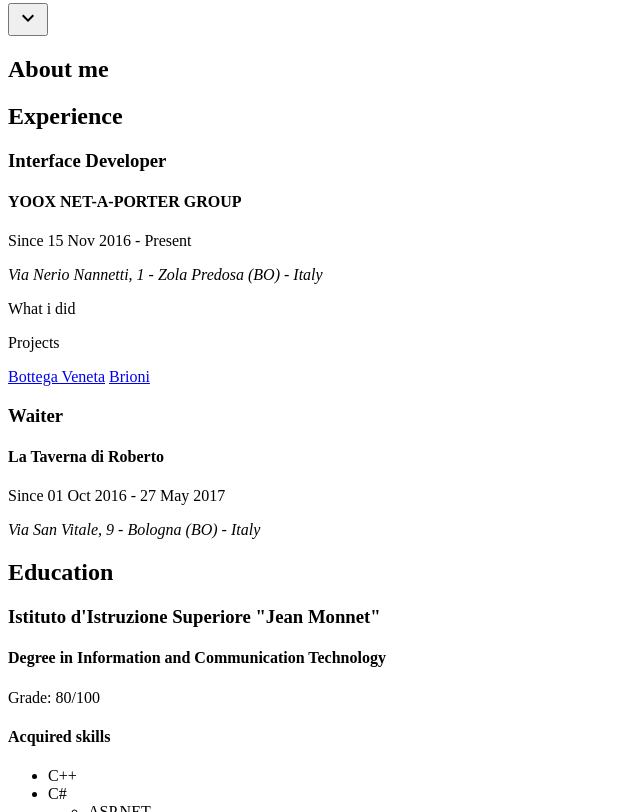
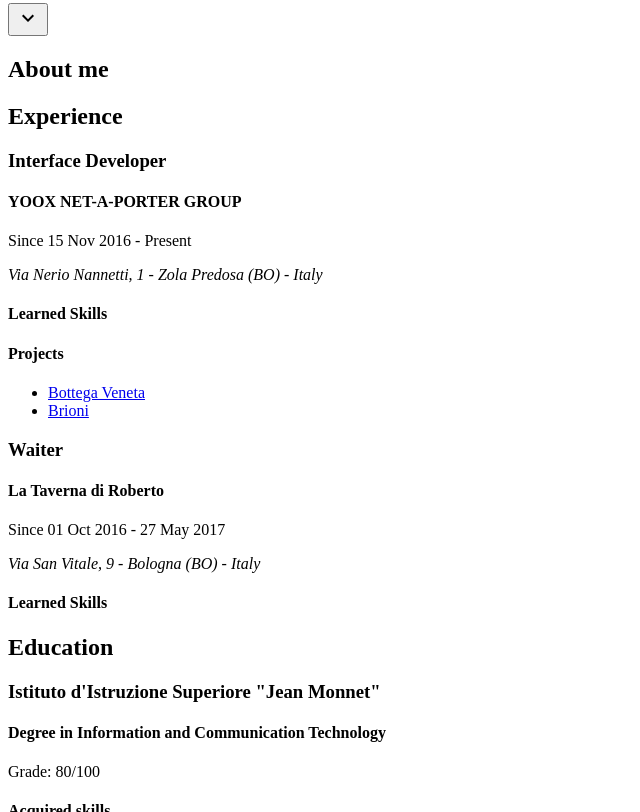
Before and after one commit to RomanB96/CurriculumVitae, a plain HTML site: page index.html in a window 1280 px wide. Shown: the part 655-1467 px from the top of the page, without its empty margins (0-640 px from the left). Drawn offline with Linux system fonts and the light colour scheme.

Commit message:
Some semantic changes

```diff
--- a/index.html
+++ b/index.html
@@ -145,54 +145,47 @@
             <section>
                 <header>
                     <h3>Interface Developer</h3>
+                    <h4>YOOX NET-A-PORTER GROUP</h4>
+                    <p>Since <time datetime="2016-11-15 09:00">15 Nov 2016</time> - Present</p>
+                    <address><p>Via Nerio Nannetti, 1 - Zola Predosa (BO) - Italy</p></address>
                 </header>
 
                 <section>
                     <header>
-                        <h4>YOOX NET-A-PORTER GROUP</h4>
+                        <h4>Learned Skills</h4>
                     </header>
-
-                    <p>Since <time datetime="2016-11-15 00:00">15 Nov 2016</time> - Present</p>
-
-                    <address>
-                        <p>Via Nerio Nannetti, 1 - Zola Predosa (BO) - Italy</p>
-                    </address>
-
-
+                    <!-- TODO: add content -->
                 </section>
 
                 <section>
-                    <p>What i did</p>
-                </section>
+                    <header>
+                        <h4>Projects</h4>
+                    </header>
 
-                <section>
-                    <p>Projects</p>
-                    <a href="#bottegaVeneta">Bottega Veneta</a>
-                    <a href="#brioni">Brioni</a>
+                    <ul>
+                        <li><a href="#bottegaVeneta">Bottega Veneta</a></li>
+                        <li><a href="#brioni">Brioni</a></li>
+                    </ul>
                 </section>
             </section>
 
             <section>
                 <header>
                     <h3>Waiter</h3>
+                    <h4>La Taverna di Roberto</h4>
+                    <p>Since
+                        <time datetime="2016-10-01 00:00">01 Oct 2016</time> -
+                        <time datetime="2017-05-27 00:00">27 May 2017</time>
+                    </p>
+                    <address><p>Via San Vitale, 9 - Bologna (BO) - Italy</p></address>
                 </header>
 
                 <section>
                     <header>
-                        <h4>La Taverna di Roberto</h4>
+                        <h4>Learned Skills</h4>
                     </header>
-
-                    <p>Since
-                        <time datetime="2016-10-01 00:00">01 Oct 2016</time> -
-                        <time datetime="2017-05-27 00:00">27 May 2017</time>
-                    </p>
-
-                    <address>
-                        <p>Via San Vitale, 9 - Bologna (BO) - Italy</p>
-                    </address>
+                    <!-- TODO: add content -->
                 </section>
-
-
             </section>
         </article>
 
```
